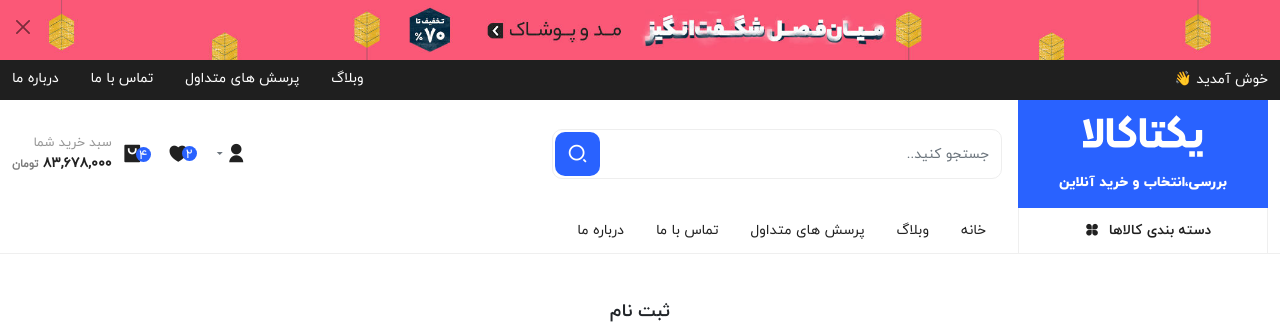
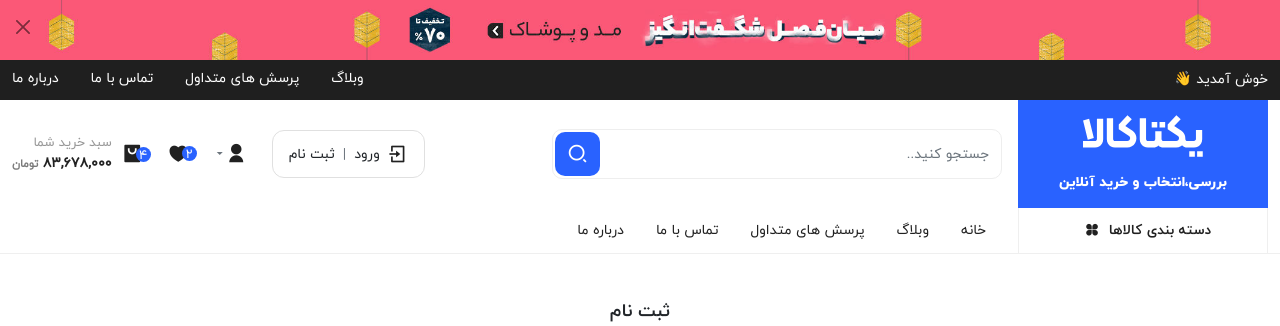
Before and after one commit to SoheilSadeghii/Nobiom, an ASP.NET Core app: page /Register in a window 1280 px wide. Shown: the top 326 px of the page. Run offline with ASP.NET Core 8, Linux system fonts and the light colour scheme; some web fonts are replaced.

Commit message:
chore: add login and register button

```diff
--- a/Nobiom.Web/Views/Shared/_Header.cshtml
+++ b/Nobiom.Web/Views/Shared/_Header.cshtml
@@ -144,6 +144,28 @@
                 </div>
               </div>
               <div class="user-options">
+                <div class="user-option user-option--account">
+                  <div class="user-option-btn user-option-btn--account" style="border: 1px solid #e0e0e0; border-radius: 12px; padding: 8px 16px; display: flex; align-items: center; gap: 8px;">
+                    <i class="ri-login-box-line icon fs-5"></i>
+                    <span class="d-flex align-items-center gap-2">
+                      <a asp-controller="Account" asp-action="Login"
+                         class="text-decoration-none text-dark login-link"
+                         style="transition: all 0.2s ease;"
+                         onmouseover="this.style.color='#0d6efd'; this.style.fontWeight='bold';"
+                         onmouseout="this.style.color='#212529'; this.style.fontWeight='normal';">
+                        ورود
+                      </a>
+                      <span class="text-muted">|</span>
+                      <a asp-controller="Account" asp-action="Register"
+                         class="text-decoration-none text-dark register-link"
+                         style="transition: all 0.2s ease;"
+                         onmouseover="this.style.color='#0d6efd'; this.style.fontWeight='bold';"
+                         onmouseout="this.style.color='#212529'; this.style.fontWeight='normal';">
+                        ثبت نام
+                      </a>
+                    </span>
+                  </div>
+                </div>
                 <div class="user-option user-option--account">
                   <a
                     href="profile.html"
```
